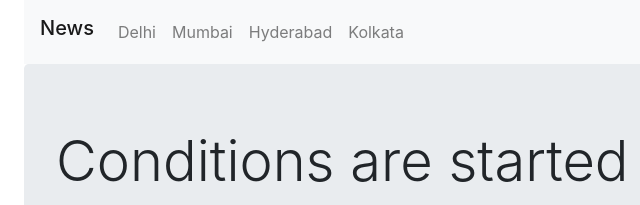
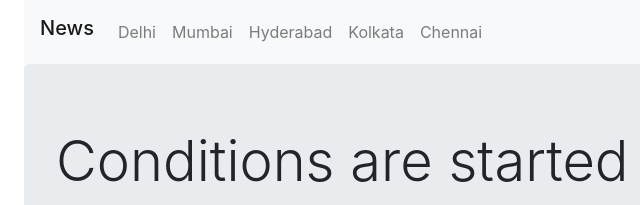
Before and after one commit to PbChauhan/bootpro, a plain HTML site: page index.html in a window 1280 px wide. Shown: the top 205 px of the page, 61-701 px from the left. Drawn offline with nearby package versions, Linux system fonts and the light colour scheme.

Commit message:
New place added to nav bar

```diff
--- a/index.html
+++ b/index.html
@@ -25,6 +25,7 @@
                     <a href="#" class="nav-item nav-link">Mumbai</a>
                     <a href="#" class="nav-item nav-link">Hyderabad</a>
                     <a href="#" class="nav-item nav-link">Kolkata</a>
+                    <a href="#" class="nav-item nav-link">Chennai</a>
                 </div>
             </div>
         </div>
```
